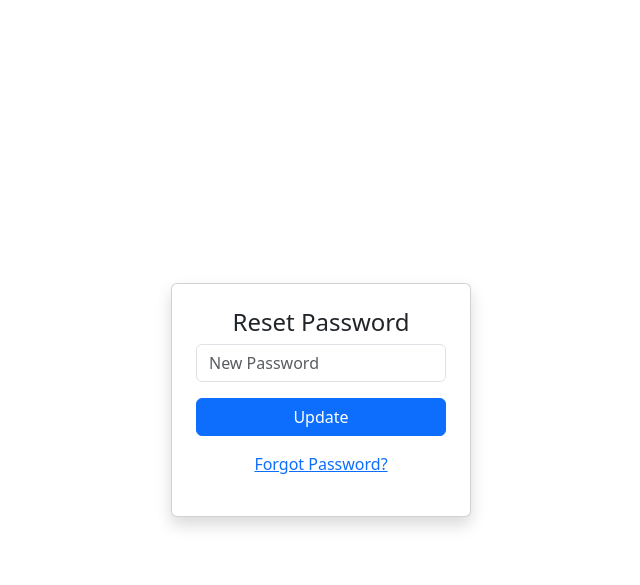
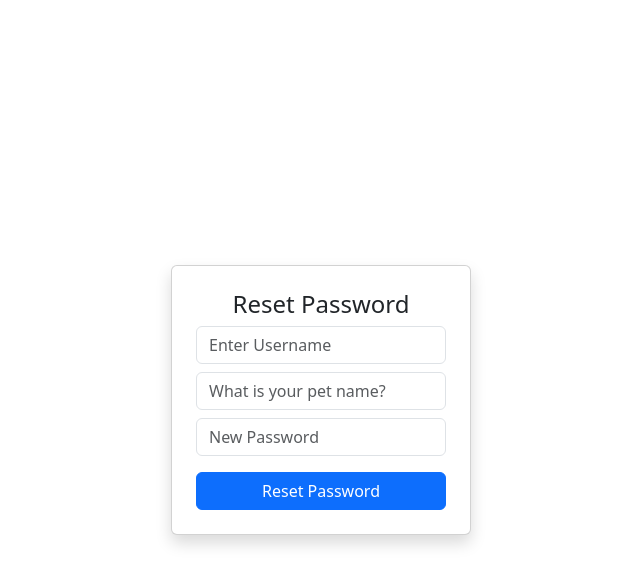
Before and after one commit to somesh129p/college-event-management, a Flask app: page /forgot_password in a window 1280 px wide. Shown: the top 585 px of the page, without its empty margins (319-959 px from the left). Run offline with Flask 3, Linux system fonts and the light colour scheme.

Commit message:
added security question reset

```diff
--- a/app.py
+++ b/app.py
@@ -3,6 +3,7 @@ from werkzeug.utils import secure_filename
 import sqlite3
 import os
 
+SECURITY_ANSWER = "somesh123"   # you can change this
 app = Flask(__name__)
 app.secret_key = "secret"
 
@@ -257,12 +258,15 @@ def logout():
 @app.route("/forgot_password", methods=["GET", "POST"])
 def forgot_password():
     if request.method == "POST":
-        new_password = request.form.get("password")
+        username = request.form.get("username")
+        answer = request.form.get("answer")
+        new_password = request.form.get("new_password")
 
-        if new_password:
+        if username == "admin" and answer == SECURITY_ANSWER:
             session["admin_password"] = new_password
-
-        return redirect("/admin")
+            return redirect("/admin")
+        else:
+            return "Wrong username or answer"
 
     return render_template("forgot_password.html")
 
--- a/templates/forgot_password.html
+++ b/templates/forgot_password.html
@@ -11,11 +11,15 @@
     <h4 class="text-center">Reset Password</h4>
 
     <form method="POST">
-        <input type="password" name="password" class="form-control mb-3" placeholder="New Password" required>
-        <button class="btn btn-primary w-100">Update</button>
-        <p class="text-center mt-3">
-    <a href="/forgot_password">Forgot Password?</a>
-</p>
+
+        <input type="text" name="username" class="form-control mb-2" placeholder="Enter Username" required>
+
+        <input type="text" name="answer" class="form-control mb-2" placeholder="What is your pet name?" required>
+
+        <input type="password" name="new_password" class="form-control mb-3" placeholder="New Password" required>
+
+        <button class="btn btn-primary w-100">Reset Password</button>
+
     </form>
 </div>
 
```
